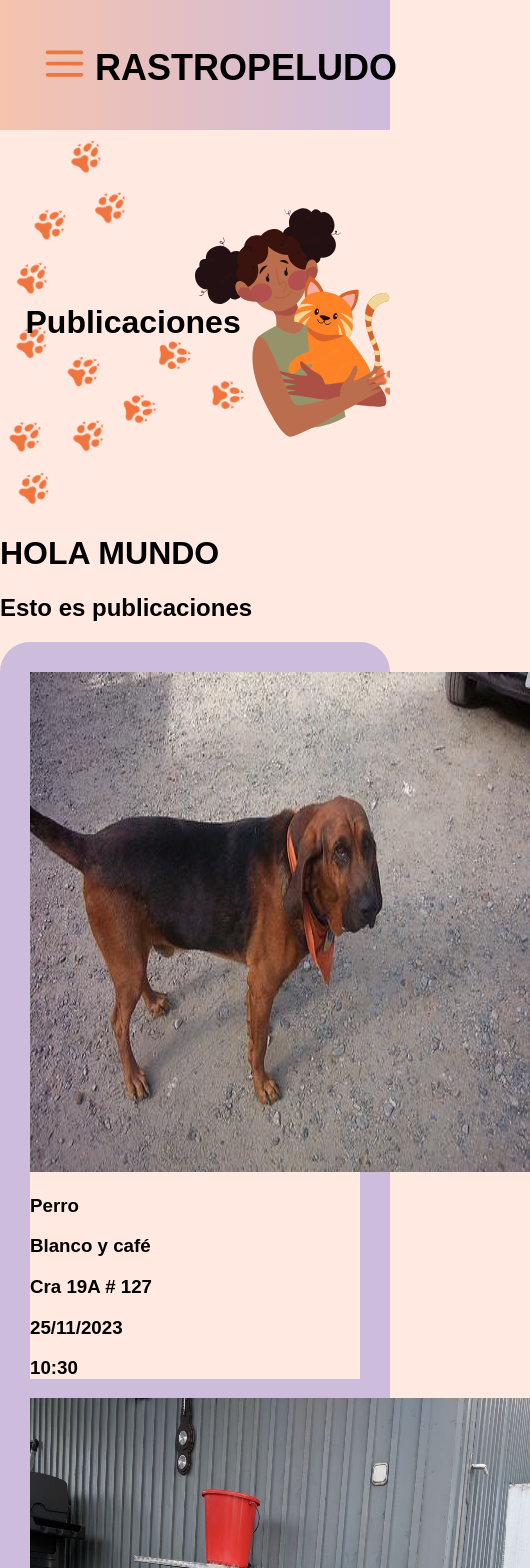
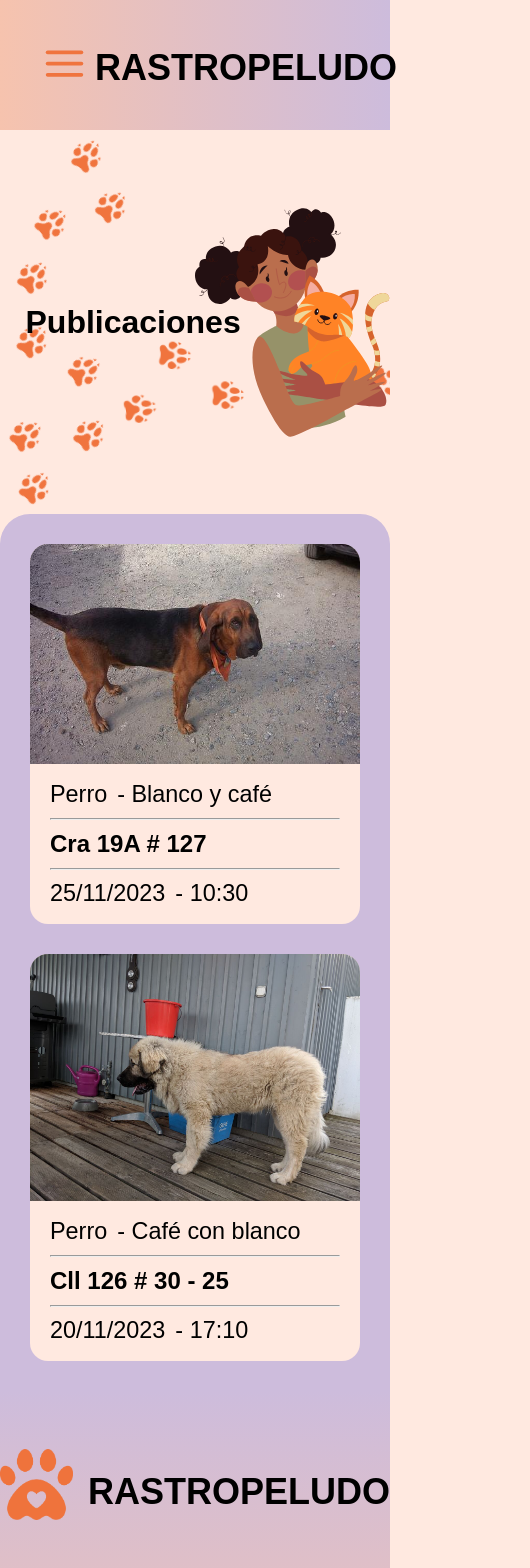
Before and after one commit to mercuryeater/rastro-peludo, a Next.js app: page /posts in a window 390 px wide. Shown: the top 1568 px of the page, 530 px wide, since content can reach past the window. Built offline with nearby package versions, Linux system fonts and the light colour scheme; a web font is replaced by a local one.

Commit message:
feat: :sparkles: PostsAddedNoResponsive

```diff
--- a/src/components/Posts/Posts.jsx
+++ b/src/components/Posts/Posts.jsx
@@ -29,12 +29,20 @@ export default function Posts() {
     <div className={s.Posts}>
       {mockPosts.map((post, i) => (
         <div className={s.Post} key={i}>
-          <Image src={post.foto} alt="a random dog" width={500} height={500} />
-          <h3>{post.especie}</h3>
-          <h3>{post.color}</h3>
-          <h3>{post.direccion}</h3>
-          <h3>{post.fecha}</h3>
-          <h3>{post.hora}</h3>
+          <Image className={s.Post__img} src={post.foto} alt="a random dog" width={500} height={500} />
+          <div className={s.Post__text}>
+            <span className={s.Post__specColor}>
+              <h3>{post.especie}</h3>
+              <h3>- {post.color}</h3>
+            </span>
+            <hr />
+            <h3 className={s.Post__address}>{post.direccion}</h3>
+            <hr />
+            <span className={s.Post__time}>
+              <h3>{post.fecha}</h3>
+              <h3>- {post.hora}</h3>
+            </span>
+          </div>
         </div>
         ))}
 
--- a/src/components/Posts/Posts.module.scss
+++ b/src/components/Posts/Posts.module.scss
@@ -5,8 +5,60 @@
   background-color: base.$secondary-color;
   border-radius: 30px 30px 0px 0px;
   padding: 30px;
+  display: grid;
+  gap: 30px;
 }
 
 .Post {
   background-color: base.$background;
+  display: flex;
+  flex-direction: column;
+  border-radius: 18px;
+
+  &__img {
+    object-fit: cover;
+    width: 100%;
+    height: 100%;
+    border-radius: 18px 18px 0px 0px;
+  }
+
+  &__text {
+    padding: 17px 20px;
+  }
+
+  &__specColor {
+    font-size: 20px;
+    font-weight: 400;
+    display: flex;
+    gap: 10px;
+
+    h3 {
+      display: inline-block;
+      font-weight: inherit;
+      margin: 0;
+    }
+  }
+
+  &__address {
+    font-size: 24px;
+    font-weight: 700;
+    margin: 0px;
+  }
+
+  &__time {
+    font-size: 20px;
+    font-weight: 500;
+    display: flex;
+    gap: 10px;
+
+    h3 {
+      display: inline-block;
+      font-weight: inherit;
+      margin: 0;
+    }
+  }
+
+  hr {
+    margin: 10px 0px;
+  }
 }
--- a/src/pages/posts/index.jsx
+++ b/src/pages/posts/index.jsx
@@ -5,8 +5,6 @@ export default function posts() {
   return (
     <>
       <Layout title={"Publicaciones"}>
-        <h1>HOLA MUNDO</h1>
-        <h2>Esto es publicaciones</h2>
         <Posts />
       </Layout>
     </>
```
